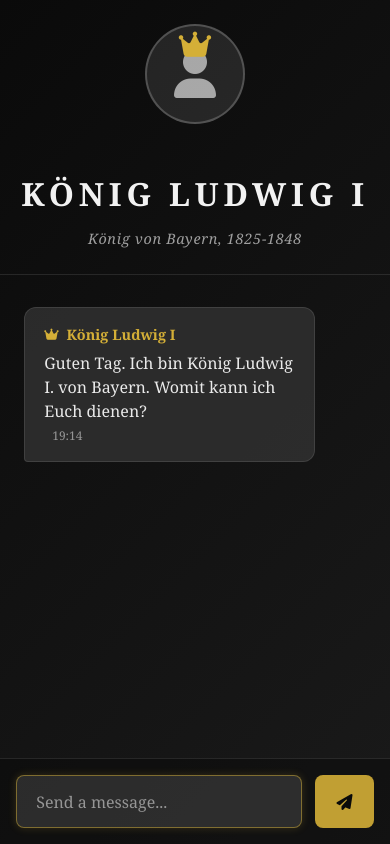
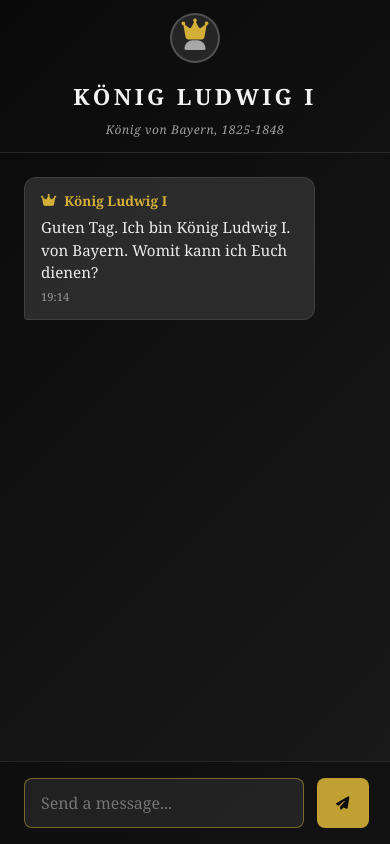
Before and after one commit to 7ukasx/K-nig-Ludwig-1, a plain HTML site: page index.html in a window 390 px wide. Drawn offline with Linux system fonts and the light colour scheme.

Commit message:
Refactor CSS for layout and mobile responsiveness
Updated CSS styles for improved layout and responsiveness, including modifications to the chat container, header, profile section, and message bubbles. Adjusted styles for mobile compatibility and added loading indicator styles.

```diff
--- a/style.css
+++ b/style.css
@@ -14,46 +14,52 @@
   box-sizing: border-box;
 }
 
-body {
+/* Verhindert das Scrollen der gesamten Seite auf Mobilgeräten */
+html, body {
   margin: 0;
   padding: 0;
-  min-width: 320px;
-  min-height: 100vh;
+  height: 100%;
+  width: 100%;
+  overflow: hidden;
+  position: fixed; /* Verhindert "Elastic Bouncing" auf iOS */
   background-color: #0a0a0a;
 }
 
 .chat-container {
   display: flex;
   flex-direction: column;
+  /* Nutzt svh (Small Viewport Height) für Mobile-Browser-Kompatibilität */
   height: 100vh;
+  height: 100svh;
   max-width: 900px;
   margin: 0 auto;
   background: linear-gradient(135deg, #0a0a0a 0%, #1a1a1a 100%);
+  position: relative;
 }
 
 .header {
   flex-shrink: 0;
-  padding: 2rem 1.5rem;
+  padding: 1.5rem 1rem;
   text-align: center;
   border-bottom: 1px solid rgba(255, 255, 255, 0.1);
 }
 
 .profile-section {
   position: relative;
-  width: 120px;
-  height: 120px;
-  margin: 0 auto 1.5rem;
+  width: 100px;
+  height: 100px;
+  margin: 0 auto 1rem;
 }
 
 .profile-avatar {
-  width: 100px;
-  height: 100px;
+  width: 80px;
+  height: 80px;
   border-radius: 50%;
   background: rgba(255, 255, 255, 0.1);
   display: flex;
   align-items: center;
   justify-content: center;
-  font-size: 3rem;
+  font-size: 2.5rem;
   color: rgba(255, 255, 255, 0.6);
   border: 2px solid rgba(255, 255, 255, 0.2);
   margin: 0 auto;
@@ -64,20 +70,20 @@ body {
   top: -3px;
   left: 50%;
   transform: translateX(-50%);
-  font-size: 1.8rem;
+  font-size: 1.5rem;
   color: #d4af37;
 }
 
 .title {
-  font-size: 2.8rem;
-  margin: 0.5rem 0;
+  font-size: 2.2rem;
+  margin: 0.3rem 0;
   letter-spacing: 0.15em;
   color: rgba(255, 255, 255, 0.95);
   font-weight: 600;
 }
 
 .subtitle {
-  font-size: 1rem;
+  font-size: 0.9rem;
   color: rgba(255, 255, 255, 0.6);
   margin: 0;
   font-style: italic;
@@ -87,11 +93,17 @@ body {
 .messages-container {
   flex: 1;
   overflow-y: auto;
-  padding: 2rem 1.5rem;
+  -webkit-overflow-scrolling: touch;
+  padding: 1.5rem;
   display: flex;
   flex-direction: column;
   gap: 1.5rem;
   scroll-behavior: smooth;
+  scrollbar-width: none; /* Firefox */
+}
+
+.messages-container::-webkit-scrollbar {
+  display: none; /* Chrome, Safari, Opera */
 }
 
 .message {
@@ -100,28 +112,17 @@ body {
 }
 
 @keyframes fadeIn {
-  from {
-    opacity: 0;
-    transform: translateY(10px);
-  }
-  to {
-    opacity: 1;
-    transform: translateY(0);
-  }
+  from { opacity: 0; transform: translateY(10px); }
+  to { opacity: 1; transform: translateY(0); }
 }
 
-.message.user {
-  justify-content: flex-end;
-}
-
-.message.bot {
-  justify-content: flex-start;
-}
+.message.user { justify-content: flex-end; }
+.message.bot { justify-content: flex-start; }
 
 .message-bubble {
-  padding: 1rem 1.2rem;
+  padding: 0.8rem 1rem;
   border-radius: 12px;
-  max-width: 70%;
+  max-width: 80%;
   word-wrap: break-word;
   line-height: 1.5;
 }
@@ -140,16 +141,12 @@ body {
 }
 
 .message-timestamp {
-  font-size: 0.75rem;
+  font-size: 0.7rem;
   color: rgba(255, 255, 255, 0.5);
   margin-top: 0.3rem;
-  padding: 0 0.5rem;
 }
 
-.message.user .message-timestamp {
-  color: rgba(0, 0, 0, 0.5);
-  text-align: right;
-}
+.message.user .message-timestamp { text-align: right; color: rgba(0, 0, 0, 0.5); }
 
 .bot-header {
   display: flex;
@@ -157,166 +154,85 @@ body {
   gap: 0.5rem;
   margin-bottom: 0.3rem;
   font-weight: 600;
-  font-size: 0.9rem;
+  font-size: 0.85rem;
   color: #d4af37;
-}
-
-.bot-header i {
-  font-size: 0.8rem;
 }
 
 .input-section {
   flex-shrink: 0;
   display: flex;
   gap: 0.8rem;
-  padding: 1.5rem;
+  padding: 1rem 1.5rem;
   border-top: 1px solid rgba(255, 255, 255, 0.1);
   background: rgba(0, 0, 0, 0.3);
+  padding-bottom: max(1rem, env(safe-area-inset-bottom)); /* Support für iPhones mit Notch */
 }
 
 .message-input {
   flex: 1;
-  padding: 0.9rem 1.2rem;
+  padding: 0.8rem 1rem;
   background: rgba(255, 255, 255, 0.08);
   border: 1px solid rgba(255, 255, 255, 0.2);
   border-radius: 8px;
   color: rgba(255, 255, 255, 0.9);
   font-family: inherit;
   font-size: 1rem;
-  transition: all 0.2s ease;
-}
-
-.message-input::placeholder {
-  color: rgba(255, 255, 255, 0.5);
 }
 
 .message-input:focus {
   outline: none;
-  background: rgba(255, 255, 255, 0.12);
   border-color: rgba(212, 175, 55, 0.5);
-  box-shadow: 0 0 8px rgba(212, 175, 55, 0.2);
 }
 
 .send-button {
-  padding: 0.9rem 1.5rem;
+  padding: 0.8rem 1.2rem;
   background-color: rgba(212, 175, 55, 0.9);
   color: #0a0a0a;
   border: none;
   border-radius: 8px;
-  font-size: 1rem;
   cursor: pointer;
-  display: flex;
-  align-items: center;
-  justify-content: center;
-  transition: all 0.2s ease;
   font-weight: 600;
-  min-width: 50px;
 }
 
-.send-button:hover {
-  background-color: #d4af37;
-  transform: translateY(-2px);
-  box-shadow: 0 4px 12px rgba(212, 175, 55, 0.3);
-}
+/* Spezifische Handy-Anpassungen */
+@media (max-width: 640px) {
+  .header {
+    padding: 0.8rem 0.5rem;
+  }
 
-.send-button:active {
-  transform: translateY(0);
-}
+  .profile-section {
+    width: 60px;
+    height: 60px;
+    margin: 0 auto 0.4rem;
+  }
 
-.send-button:disabled {
-  background-color: rgba(212, 175, 55, 0.5);
-  cursor: not-allowed;
-  transform: none;
-}
-
-.footer {
-  flex-shrink: 0;
-  text-align: center;
-  padding: 1rem 1.5rem;
-  font-size: 0.85rem;
-  color: rgba(255, 255, 255, 0.5);
-  border-top: 1px solid rgba(255, 255, 255, 0.1);
-}
-
-.footer i {
-  margin-right: 0.3rem;
-}
-
-.loading-indicator {
-  display: flex;
-  align-items: center;
-  gap: 0.5rem;
-  color: rgba(255, 255, 255, 0.6);
-  font-size: 0.9rem;
-}
-
-.loading-dot {
-  width: 6px;
-  height: 6px;
-  border-radius: 50%;
-  background-color: rgba(212, 175, 55, 0.8);
-  animation: blink 1.4s infinite;
-}
-
-.loading-dot:nth-child(2) {
-  animation-delay: 0.2s;
-}
-
-.loading-dot:nth-child(3) {
-  animation-delay: 0.4s;
-}
-
-@keyframes blink {
-  0%, 100% {
-    opacity: 0.3;
-  }
-  50% {
-    opacity: 1;
-  }
-}
-
-@media (max-width: 640px) {
-  .chat-container {
-    max-width: 100%;
+  .profile-avatar {
+    width: 50px;
+    height: 50px;
+    font-size: 1.5rem;
   }
 
   .title {
-    font-size: 2rem;
+    font-size: 1.4rem;
   }
 
   .subtitle {
-    font-size: 0.9rem;
+    font-size: 0.75rem;
   }
 
   .message-bubble {
     max-width: 85%;
-  }
-
-  .header {
-    padding: 1.5rem 1rem;
-  }
-
-  .messages-container {
-    padding: 1.5rem 1rem;
-  }
-
-  .input-section {
-    padding: 1rem;
+    font-size: 0.95rem;
   }
 }
 
-.messages-container {
-  flex: 1;
-  overflow-y: auto;
-  padding: 2rem 1.5rem;
-  display: flex;
-  flex-direction: column;
-  gap: 1.5rem;
-  scroll-behavior: smooth;
-  -ms-overflow-style: none;
-  scrollbar-width: none;
+/* Loading dots styles (beibehalten) */
+.loading-indicator { display: flex; gap: 0.4rem; }
+.loading-dot {
+  width: 6px; height: 6px; border-radius: 50%;
+  background-color: rgba(212, 175, 55, 0.8);
+  animation: blink 1.4s infinite;
 }
-
-.messages-container::-webkit-scrollbar {
-  display: none;
-}
+.loading-dot:nth-child(2) { animation-delay: 0.2s; }
+.loading-dot:nth-child(3) { animation-delay: 0.4s; }
+@keyframes blink { 0%, 100% { opacity: 0.3; } 50% { opacity: 1; } }
```
